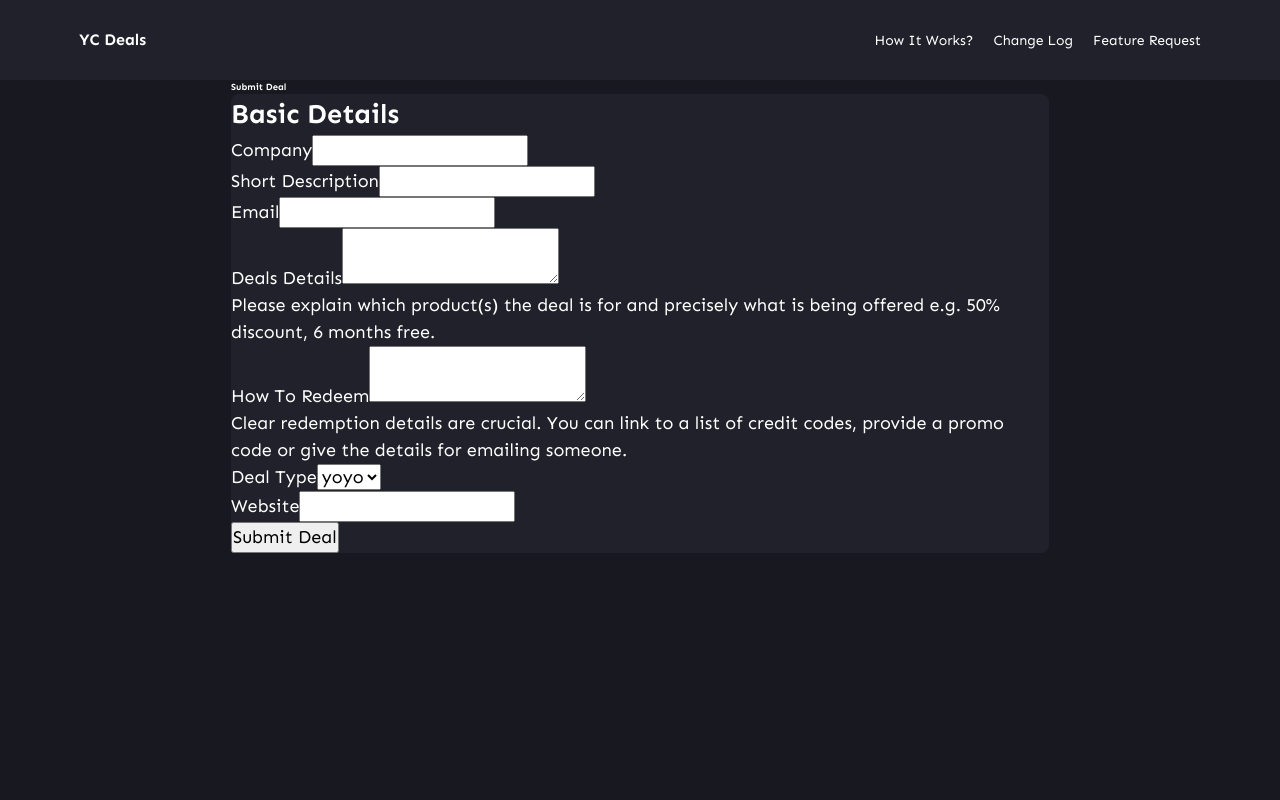
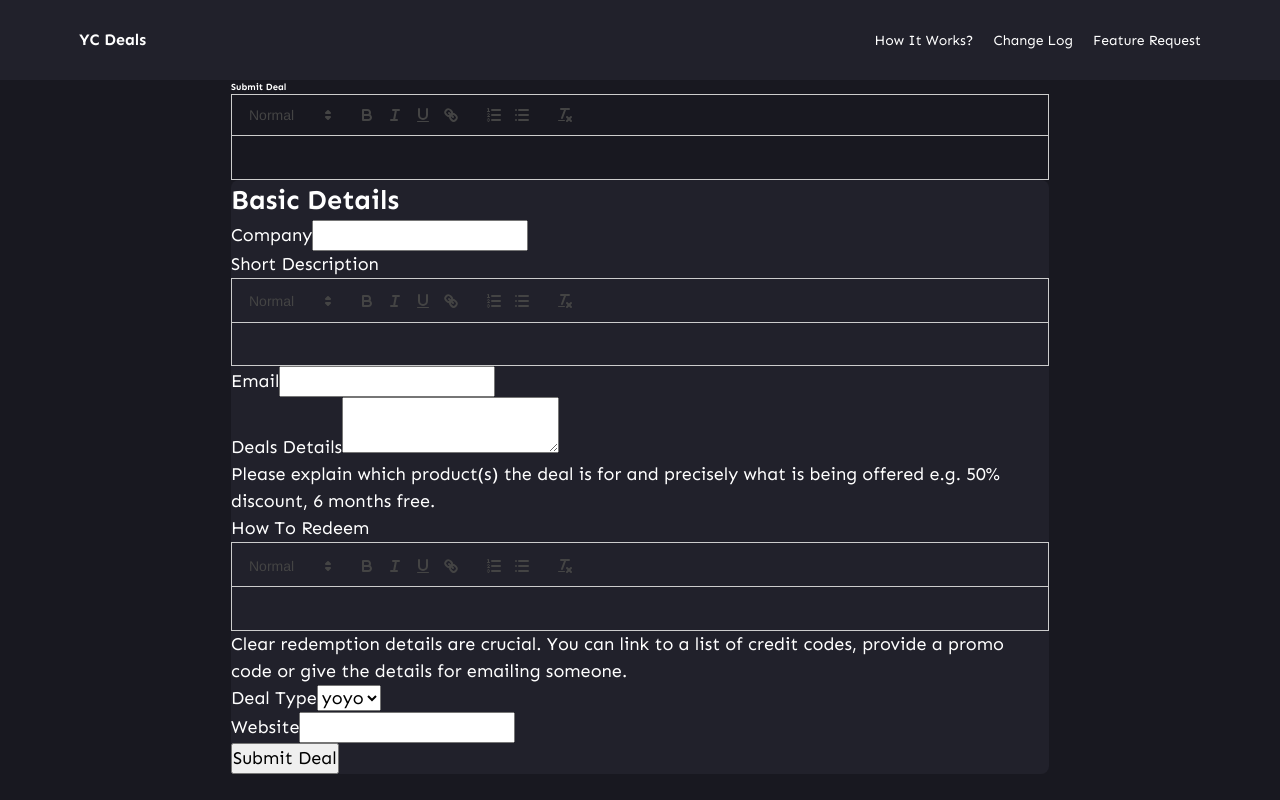
Before and after one commit to Koushith/YC-deals, a React (Create React App) app in the folder frontend/: page /submit-deal in a window 1280 px wide. Built offline with nearby package versions, Linux system fonts and the light colour scheme.

Commit message:
adds rich text editor on submit deals

```diff
--- a/frontend/package.json
+++ b/frontend/package.json
@@ -12,9 +12,11 @@
     "@types/react-dom": "^18.2.4",
     "axios": "^1.4.0",
     "qrcode.react": "^3.1.0",
+    "quill": "^1.3.6",
     "react": "^18.2.0",
     "react-dom": "^18.2.0",
     "react-hot-toast": "^2.4.1",
+    "react-quill": "^2.0.0",
     "react-router-dom": "^6.11.2",
     "react-scripts": "5.0.1",
     "styled-components": "^6.0.0-rc.2",
--- a/frontend/src/pages/submit-deal/submit-deal.page.tsx
+++ b/frontend/src/pages/submit-deal/submit-deal.page.tsx
@@ -1,6 +1,8 @@
 import { useState } from "react";
 import { FormContainer, SubmitDealContainer } from "./submit-seal.styles";
 import axios from "axios";
+import ReactQuill from "react-quill";
+import "react-quill/dist/quill.snow.css";
 
 const initialState = {
   company: "",
@@ -14,6 +16,10 @@
 
 export const SubmitDeal = () => {
   const [formData, setFormData] = useState(initialState);
+  const [dealSetaus, setDealStatus] = useState("");
+  const [value, setValue] = useState("");
+  const [shortDescription, setShortDescription] = useState("");
+  const [redeemDetails, setRedeemDetails] = useState("");
 
   const formChangeHandler = (e: any) => {
     setFormData({ ...formData, [e.target.name]: e.target.value });
@@ -25,10 +31,10 @@
         "http://192.168.0.181:8000/deals/submit-deal",
         {
           companyName: formData.company,
-          shortDescription: formData.shortDescription,
+          shortDescription: shortDescription,
           email: formData.email,
           dealsDetails: formData.dealDetails,
-          redeemDetails: formData.redeemDetails,
+          redeemDetails: redeemDetails,
           dealType: formData.dealType,
           website: formData.website,
         }
@@ -38,6 +44,8 @@
 
       if (res.status === 201) {
         //do something
+        setDealStatus("Deal Submitted Successfully");
+        setFormData(initialState);
       }
     } catch (error) {
       console.log("something went wrong", error);
@@ -46,6 +54,7 @@
   return (
     <SubmitDealContainer>
       <h2>Submit Deal</h2>
+      <ReactQuill theme="snow" value={value} onChange={setValue} />
       <FormContainer>
         <div>
           <h1>Basic Details</h1>
@@ -61,11 +70,16 @@
             </div>
             <div>
               <label htmlFor="title">Short Description</label>
-              <input
+              {/* <input
                 type="text"
                 name="shortDescription"
                 value={formData.shortDescription}
                 onChange={formChangeHandler}
+              /> */}
+              <ReactQuill
+                theme="snow"
+                value={shortDescription}
+                onChange={setShortDescription}
               />
             </div>
             <div>
@@ -94,10 +108,10 @@
 
             <div>
               <label htmlFor="email">How To Redeem</label>
-              <textarea
-                value={formData.redeemDetails}
-                name="redeemDetails"
-                onChange={formChangeHandler}
+              <ReactQuill
+                theme="snow"
+                value={redeemDetails}
+                onChange={setRedeemDetails}
               />
               <p>
                 Clear redemption details are crucial. You can link to a list of
@@ -129,6 +143,8 @@
             </div>
             <button onClick={submitHandler}>Submit Deal</button>
           </div>
+
+          {dealSetaus.length > 0 && <h1>{dealSetaus}</h1>}
         </div>
       </FormContainer>
     </SubmitDealContainer>
```
Also changed, not shown: 2 other files (tests, documents, lock files or other folders).
